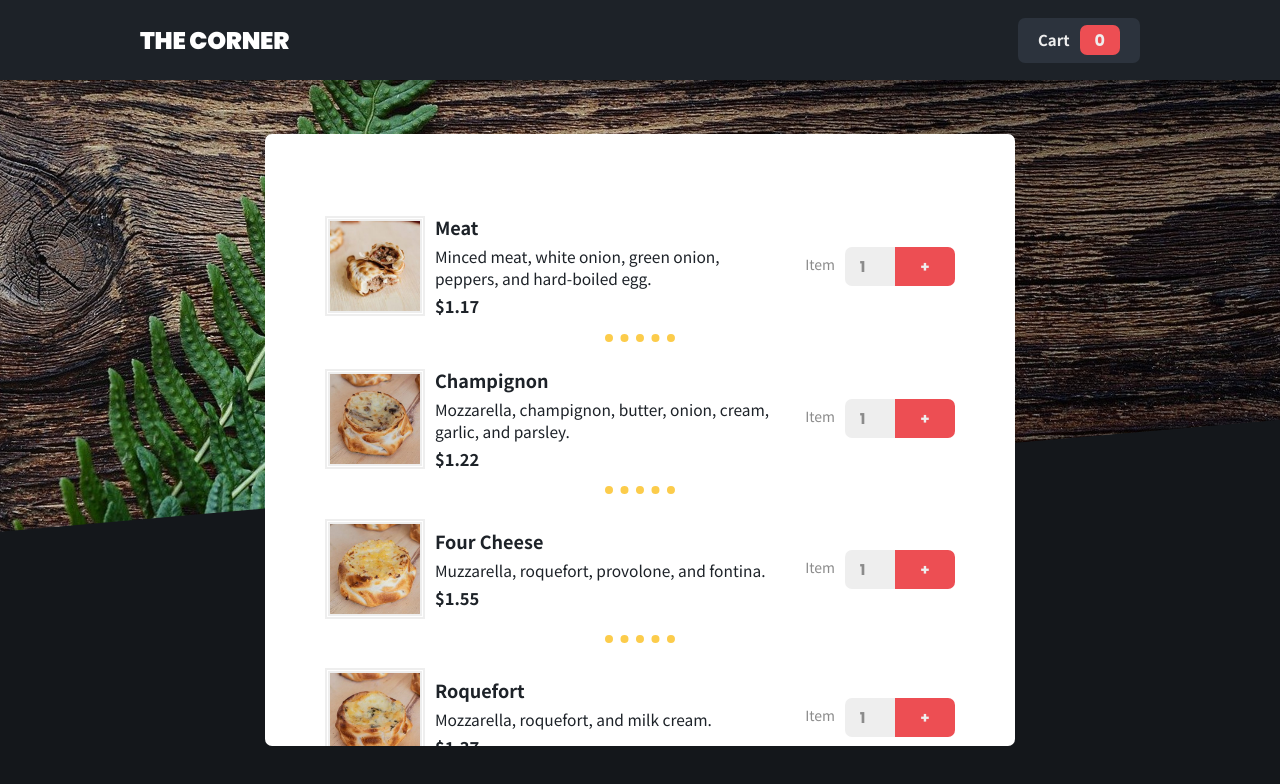
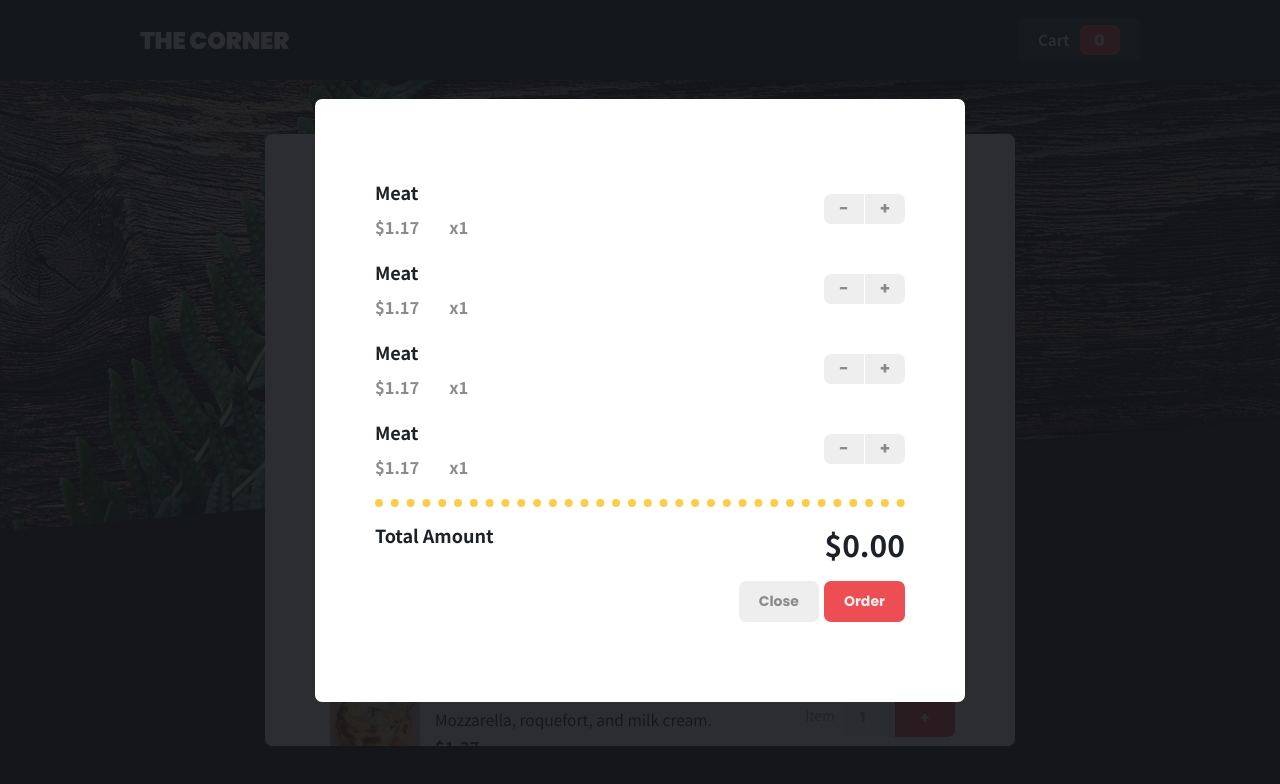
Before and after one commit to nicoPuegher/food-app, a React (Create React App) app: page / in a window 1280 px wide. Shown: the top 784 px of the page. Built offline with nearby package versions, Linux system fonts and the light colour scheme.

Commit message:
add cart component

```diff
--- a/src/App.jsx
+++ b/src/App.jsx
@@ -1,9 +1,11 @@
 import React from 'react';
+import Cart from './components/Cart/Cart';
 import Header from './components/Header/Header';
 import Main from './components/Main/Main';
 
 const App = () => (
   <>
+    <Cart />
     <Header />
     <Main />
   </>
--- /dev/null
+++ b/src/components/Cart/Cart.jsx
@@ -0,0 +1,75 @@
+import React from 'react';
+import styles from './Cart.module.css';
+
+const Cart = () => (
+  <div className={styles.cart}>
+    <div className={styles.backdrop} />
+    <section className={styles.container}>
+      <ul>
+        <li>
+          <div className={styles.empanada}>
+            <h3>Meat</h3>
+            <span>$1.17</span>
+            <span>x1</span>
+          </div>
+          <div className={styles.form}>
+            <form>
+              <button type="button">-</button>
+              <button type="button">+</button>
+            </form>
+          </div>
+        </li>
+        <li>
+          <div className={styles.empanada}>
+            <h3>Meat</h3>
+            <span>$1.17</span>
+            <span>x1</span>
+          </div>
+          <div className={styles.form}>
+            <form>
+              <button type="button">-</button>
+              <button type="button">+</button>
+            </form>
+          </div>
+        </li>
+        <li>
+          <div className={styles.empanada}>
+            <h3>Meat</h3>
+            <span>$1.17</span>
+            <span>x1</span>
+          </div>
+          <div className={styles.form}>
+            <form>
+              <button type="button">-</button>
+              <button type="button">+</button>
+            </form>
+          </div>
+        </li>
+        <li>
+          <div className={styles.empanada}>
+            <h3>Meat</h3>
+            <span>$1.17</span>
+            <span>x1</span>
+          </div>
+          <div className={styles.form}>
+            <form>
+              <button type="button">-</button>
+              <button type="button">+</button>
+            </form>
+          </div>
+        </li>
+      </ul>
+      <hr />
+      <div className={styles.total}>
+        <h3>Total Amount</h3>
+        <span>$0.00</span>
+      </div>
+      <div className={styles.buttons}>
+        <button type="button">Close</button>
+        <button type="button">Order</button>
+      </div>
+    </section>
+  </div>
+);
+
+export default Cart;
--- /dev/null
+++ b/src/components/Cart/Cart.module.css
@@ -0,0 +1,142 @@
+.cart {
+  position: absolute;
+  width: 100vw;
+  height: 100vh;
+  top: 0;
+  display: flex;
+  justify-content: center;
+  align-items: center;
+  z-index: 10;
+}
+
+.backdrop {
+  position: absolute;
+  width: 100%;
+  height: 100%;
+  opacity: 0.9;
+  background-color: var(--background);
+}
+.container {
+  position: relative;
+  width: 100%;
+  margin: 0 2rem;
+  padding: 3rem 2rem;
+  border-radius: 0.7rem;
+  background-color: var(--white);
+  z-index: 10;
+}
+
+.container li {
+  display: flex;
+  justify-content: space-between;
+  align-items: center;
+  margin-bottom: 2rem;
+}
+
+.empanada h3 {
+  margin-bottom: 1rem;
+}
+
+.empanada span {
+  font-size: 1.35rem;
+  color: var(--dark-gray);
+}
+
+.empanada span:nth-of-type(2) {
+  margin-left: 3rem;
+}
+
+.container hr {
+  width: 100%;
+  margin: 1.5rem 0;
+}
+
+.form {
+  display: flex;
+}
+
+.form button {
+  font-size: 1.4rem;
+  color: var(--dark-gray);
+  background-color: var(--gray);
+}
+
+.form button:nth-of-type(1) {
+  margin-right: 0.1rem;
+  border-top-right-radius: unset;
+  border-bottom-right-radius: unset;
+}
+
+.form button:nth-of-type(2) {
+  border-top-left-radius: unset;
+  border-bottom-left-radius: unset;
+}
+
+.total {
+  display: flex;
+  justify-content: space-between;
+}
+
+.total span {
+  font-size: 3rem;
+  color: var(--dark-blue);
+}
+
+.buttons {
+  display: flex;
+  justify-content: flex-end;
+  margin-top: 1rem;
+}
+
+.buttons button {
+  font-size: 1.4rem;
+  padding: 1rem 2rem;
+}
+
+.buttons button:nth-of-type(1) {
+  margin-right: 0.5rem;
+  color: var(--dark-gray);
+  background-color: var(--gray);
+}
+
+@media (max-width: 280px) {
+  .total span {
+    font-size: 2rem;
+  }
+
+  .buttons button {
+    padding: 0.8rem 1.8rem;
+  }
+}
+
+@media (min-width: 320px) and (max-width: 450px) {
+  .empanada span {
+    font-size: 1.65rem;
+  }
+
+  .form button {
+    font-size: 1.65rem;
+  }
+
+  .buttons button {
+    font-size: 1.5rem;
+  }
+}
+
+@media (min-width: 768px) {
+  .container {
+    width: 65rem;
+    margin: 0;
+    padding: 8rem 6rem;
+  }
+
+  .empanada span,
+  .form button {
+    font-size: 1.65rem;
+  }
+
+  .buttons {
+    font-size: 1.6rem;
+    margin-top: 1.5rem;
+  }
+}
--- a/src/components/Main/Menu/MenuItem/MenuItem.module.css
+++ b/src/components/Main/Menu/MenuItem/MenuItem.module.css
@@ -36,12 +36,7 @@
   }
 }
 
-@media (min-width: 400px) and (max-width: 450px) {
-  .empanada img {
-    width: 8rem;
-    height: 8rem;
-  }
-
+@media (min-width: 321px) and (max-width: 450px) {
   .info span {
     font-size: 1.35rem;
   }
@@ -49,6 +44,13 @@
   .info span:nth-of-type(2) {
     font-size: 1.45rem;
     font-weight: 700;
+  }
+}
+
+@media (min-width: 400px) and (max-width: 450px) {
+  .empanada img {
+    width: 8rem;
+    height: 8rem;
   }
 }
 
```
Also changed, not shown: src/index.css (+7 -1 lines).
